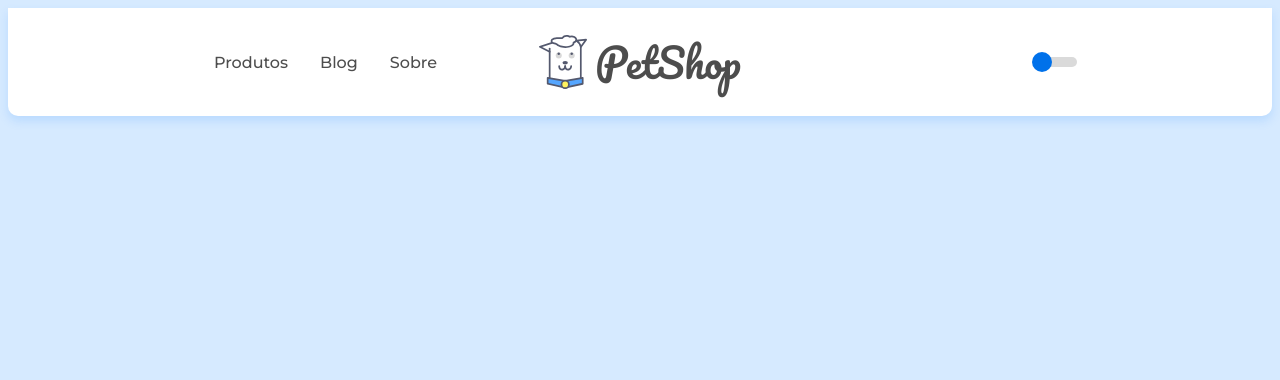
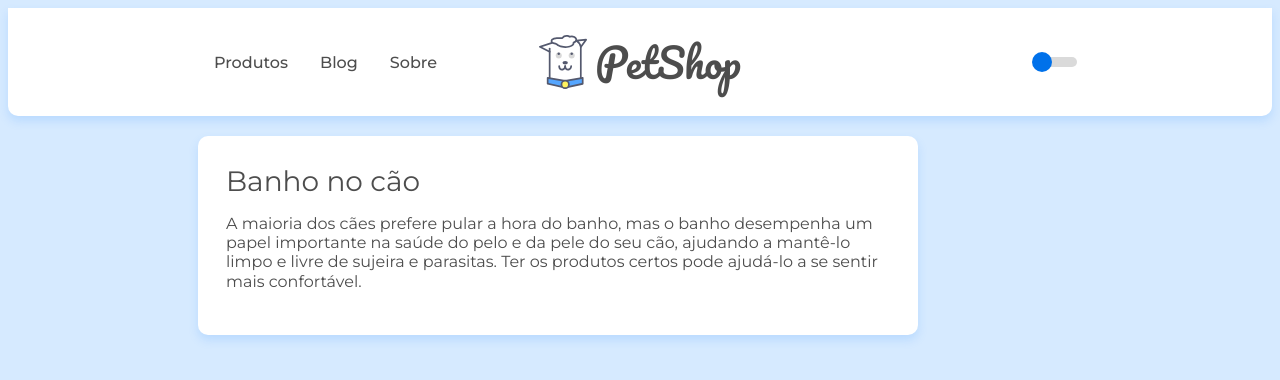
Before and after one commit to devanderson-pires/estudo-react-petshop, a React (Create React App) app: page /posts/1 in a window 1280 px wide. Shown: the top 380 px of the page. Built offline with nearby package versions, Linux system fonts and the light colour scheme; data requests are answered from the project's data file.

Commit message:
:sparkles: criar page post
criando e estilizando page post e refatorando algumas partes do código

```diff
--- a/db.json
+++ b/db.json
@@ -15,7 +15,7 @@
     {
       "id": 1,
       "title": "Banho no cão",
-      "metadescription": "Use as utensilios certos para banhar seu cão",
+      "metadescription": "Use os utensílios certos para banhar seu cão",
       "body": "A maioria dos cães prefere pular a hora do banho, mas o banho desempenha um papel importante na saúde do pelo e da pele do seu cão, ajudando a mantê-lo limpo e livre de sujeira e parasitas. Ter os produtos certos pode ajudá-lo a se sentir mais confortável.",
       "categoria": "bem-estar",
       "subcategoria": "higiene"
--- a/src/App.tsx
+++ b/src/App.tsx
@@ -6,6 +6,7 @@ import Header from './components/Header';
 import Home from './pages/Home';
 import Sobre from './pages/Sobre';
 import { dark, light} from './components/UI/theme';
+import Post from './pages/Post';
 
 function App(): JSX.Element {
 	const [theme, setTheme] = useState(light);
@@ -22,6 +23,7 @@ function App(): JSX.Element {
 				<Routes>
 					<Route path='/' element={<Home />} />
 					<Route path='/sobre' element={<Sobre />} />
+					<Route path='/posts/:id' element={<Post />} />
 				</Routes>
 			</ThemeProvider>
 		</BrowserRouter>
--- a/src/components/GlobalStyle/index.ts
+++ b/src/components/GlobalStyle/index.ts
@@ -18,7 +18,7 @@ const GlobalStyle = createGlobalStyle`
     padding: 0;
   }
 
-  h1 {
+  h1, h2, h3 {
     font-weight: unset;
     margin: 0;
   }
--- a/src/components/ListaPosts/index.tsx
+++ b/src/components/ListaPosts/index.tsx
@@ -12,7 +12,7 @@ interface PostsProps {
 	subcategoria: string;
 }
 
-const ListaPosts = ({ url }: { url: string }) => {
+const ListaPosts = ({ url }: { url: string }): JSX.Element => {
 	const [posts, setPosts] = useState<PostsProps[]>([]);
 	const theme = useContext(ThemeContext);
 
--- a/src/components/ListaPosts/styes.ts
+++ b/src/components/ListaPosts/styes.ts
@@ -18,7 +18,7 @@ export const PostLink = styled(Link)`
   background-color: ${props => props.theme.colors.boxes};
   border-radius: 10px;
   border-top: 1rem solid;
-  box-shadow: unset;
+  box-shadow: ${props => '0 5px 10px ' + props.theme.colors.shadowColor};
   box-sizing: border-box;
   display: block;
   max-width: 25rem;
--- /dev/null
+++ b/src/pages/Post/index.tsx
@@ -0,0 +1,29 @@
+import React, { useEffect, useState } from 'react';
+import { useParams } from 'react-router';
+import { search } from '../../services/api';
+import * as Styled from './styles';
+
+type Post = {
+  title: string;
+  body: string;
+}
+
+const Post = (): JSX.Element => {
+	const { id } = useParams();
+	const [post, setPost] = useState<Post>(Object);
+
+	useEffect(() => {
+		search(`/posts/${id}`, setPost).catch(error => console.error(error));
+	}, [id]);
+
+	return (
+		<main className='container'>
+			<Styled.PostCard>
+				<Styled.PostCardTitle>{post.title}</Styled.PostCardTitle>
+				<Styled.PostCardText>{post.body}</Styled.PostCardText>
+			</Styled.PostCard>
+		</main>
+	);
+};
+
+export default Post;
--- /dev/null
+++ b/src/pages/Post/styles.ts
@@ -0,0 +1,21 @@
+import styled from 'styled-components';
+
+export const PostCard = styled.article`
+  background-color: ${props => props.theme.colors.boxes};
+  border-radius: 10px;
+  box-shadow: ${props => '0 5px 10px ' + props.theme.colors.shadowColor};
+  box-sizing: border-box;
+  margin: 1.25rem 0 1rem;
+  max-width: 45rem;
+  padding: 1.75rem;
+  width: 100%;
+`;
+
+export const PostCardTitle = styled.h2`
+  font-size: 1.75rem;
+  margin-bottom: 1rem;
+`;
+
+export const PostCardText = styled.p`
+  line-height: 1.2rem;
+`;
--- a/src/services/api.ts
+++ b/src/services/api.ts
@@ -5,7 +5,7 @@ export const api = axios.create({
 	baseURL: 'http://localhost:5000/'
 });
 
-export const search = async <T>(url: string, setData: React.Dispatch<SetStateAction<T>>) => {
+export const search = async <T>(url: string, setData: React.Dispatch<SetStateAction<T>>): Promise<void> => {
 	const res = await api.get(url);
 	setData(res.data);
 };
```
